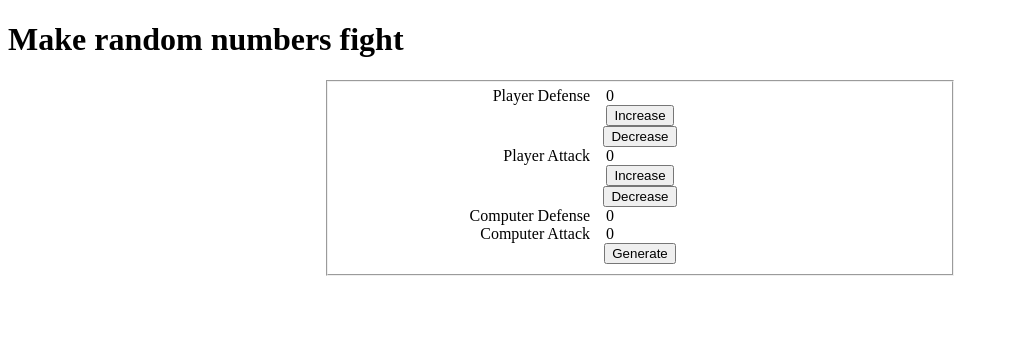
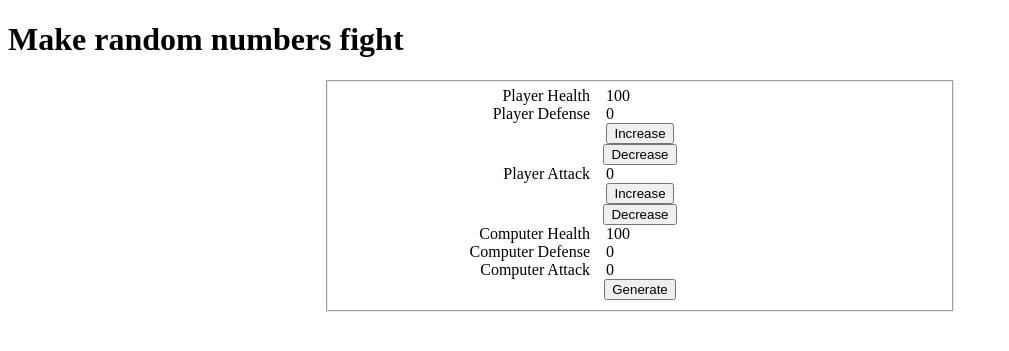
Before and after one commit to HoboZeke/hobozeke.github.io, a Jekyll site: the page games/index.html, which Jekyll copies as it is, in a window 1280 px wide. Shown: the top 351 px of the page, without its empty margins (0-1009 px from the left). Built offline with Jekyll 4.4.1, drawn with Linux system fonts in a browser that asks for light colours; part of the change alters nothing that is shown.

Commit message:
Update index.html

```diff
--- a/games/index.html
+++ b/games/index.html
@@ -35,8 +35,8 @@
  var playerAttack = document.getElementById("playerAttack");
  var computerDefense = document.getElementById("computerDefense");
  var computerAttack = document.getElementById("computerAttack");
- //var computerHealth = document.getElementById("computerHealth");
- //var playerHealth = document.getElementById("playerHealth");
+ var computerHealth = document.getElementById("computerHealth");
+ var playerHealth = document.getElementById("playerHealth");
  //var score = document.getElementById("score");
 
   var plrDef = 1;
@@ -60,14 +60,28 @@
  function roll()
  {
   //get random number
-  plrDef = Math.floor((Math.random() * 100) + 1);
-  playerDefense.innerHTML = plrDef;
-  plrAtk = Math.floor((Math.random() * 100) + 1);
-  playerAttack.innerHTML = plrAtk;
   comDef = Math.floor((Math.random() * 100) + 1);
   computerDefense.innerHTML = comDef;
   comAtk = Math.floor((Math.random() * 100) + 1);
   computerAttack.innerHTML = comAtk;
+
+  comHP = Number(computerDefense.innerHTML) - Number(playerAttack.innerHTML);
+  comHP = Number(computerHealth.innerHTML) - comHP;
+  computerHealth.innerHTML = comHP;
+
+  plrHP = Number(playerDefense.innerHTML) - Number(computerAttack.innerHTML);
+  plrHP = Number(playerHealth.innerHTML) - plrHP;
+  playerHealth.innerHTML = plrHP;
+
+  if (Number(computerHealth.innerHTML) < 1)
+  {
+   computerHealth.innerHTML = DEAD!;
+  }
+
+  if (Number(playerHealth.innerHTML) < 1)
+  {
+   playerHealth.innerHTML = DEAD!;
+  }
  } // end roll
 
  function increasePlrDef ()
@@ -102,7 +116,7 @@
   if (Number(playerAttack.innerHTML) > 1)
    {
     var plrAtk = Number(playerAttack.innerHTML);
-    plrAtk = plrAtk + 1;
+    plrAtk = plrAtk - 1;
     playerAttack.innerHTML = plrAtk;
    }
  }
@@ -115,6 +129,8 @@
  <h1>Make random numbers fight</h1>
  <form>
   <fieldset>
+    <label>Player Health</label>
+   <span id = "playerHealth">100</span>
    <label>Player Defense</label>
    <span id = "playerDefense">0</span>
    <button type = "button"
@@ -135,6 +151,8 @@
      onclick = "decreasePlrAtk()">
     Decrease
    </button>
+   <label>Computer Health</label>
+   <span id = "computerHealth">100</span>
    <label>Computer Defense</label>
    <span id = "computerDefense">0</span>
    <label>Computer Attack</label>
```
